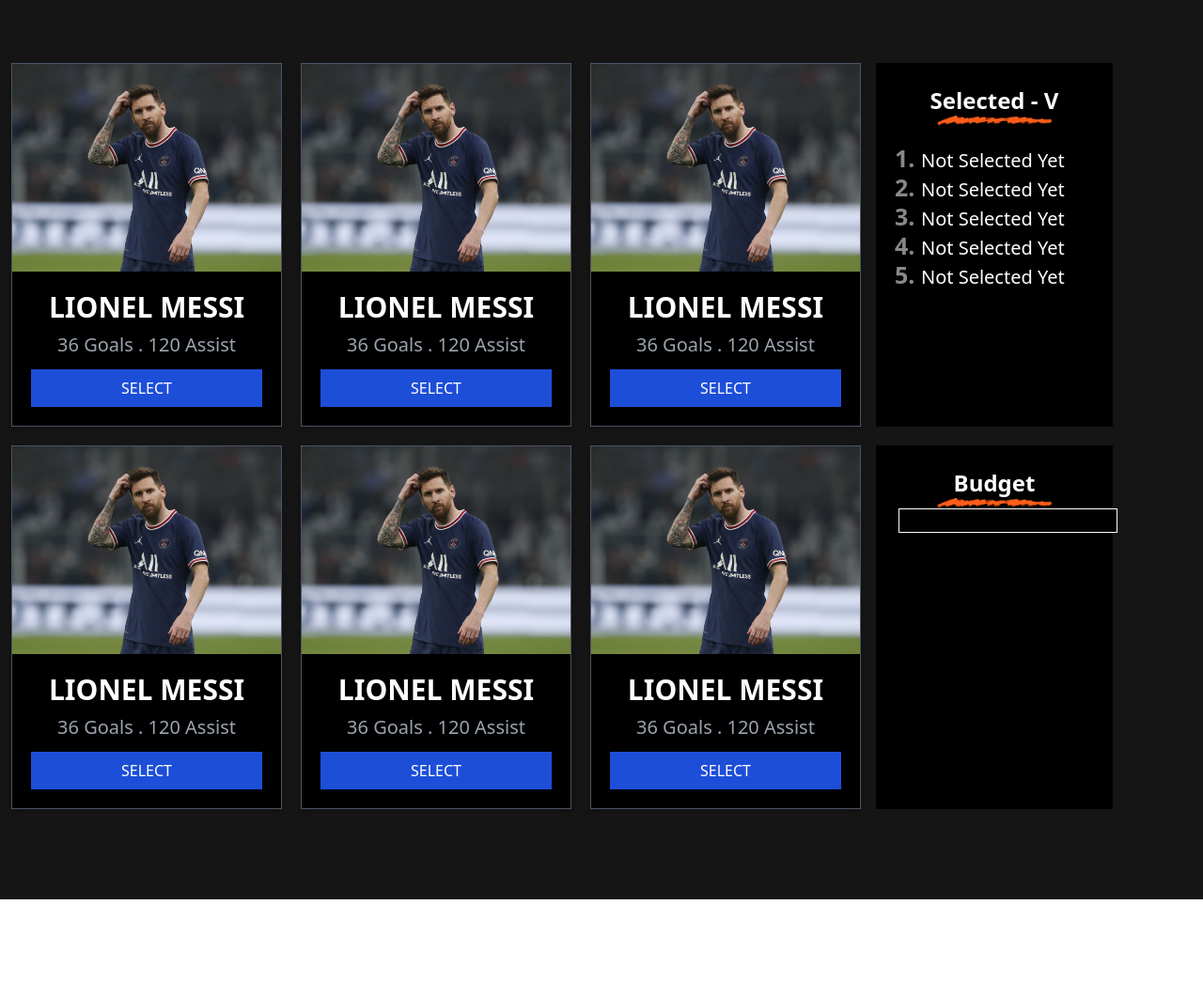
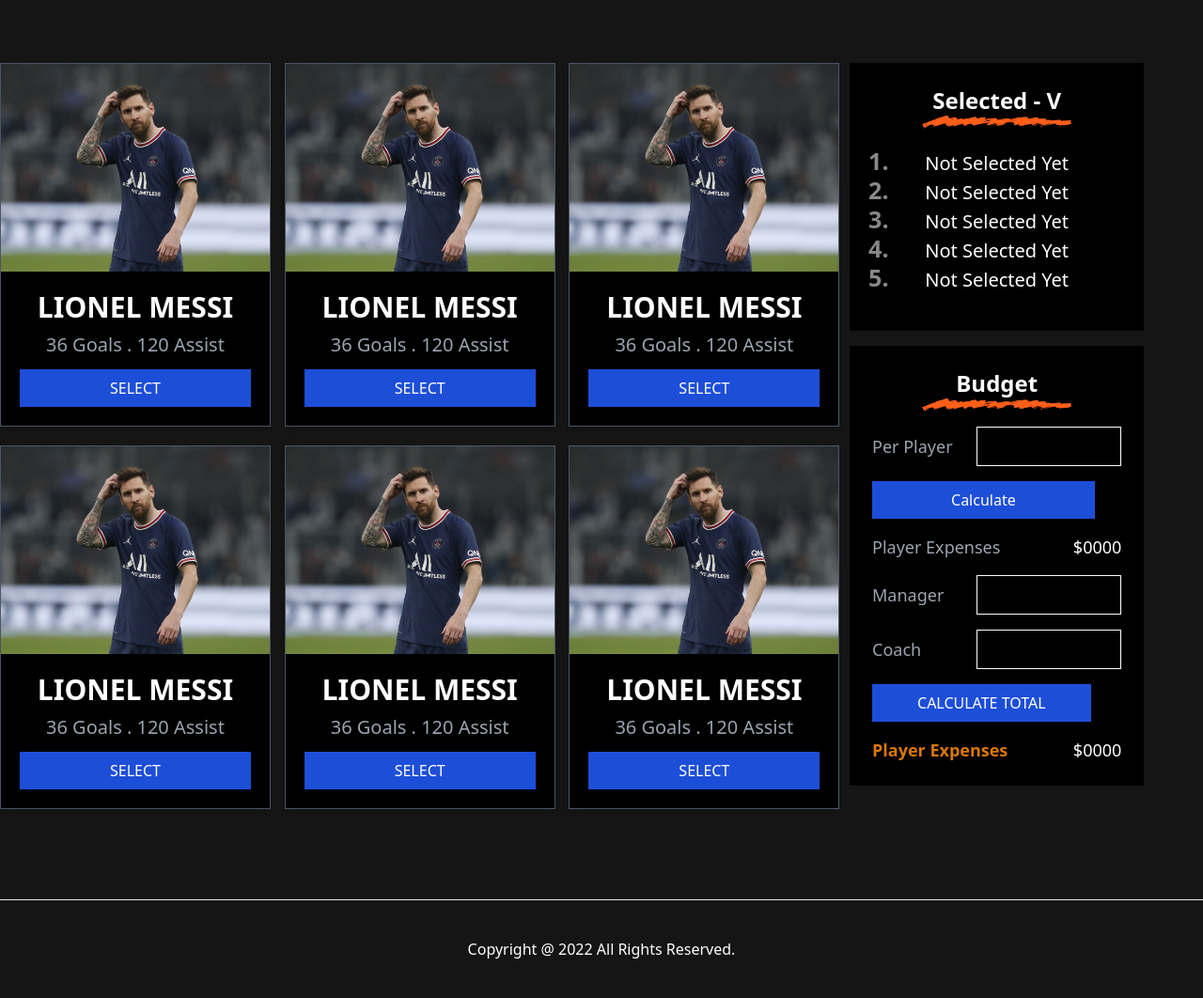
Before and after one commit to NabilNewaz/PickFiveBestPSGPlayer, a plain HTML site: page index.html in a window 1280 px wide. Shown: the part 400-1462 px from the top of the page at 94% size. Before the commit the page ends 1357 px from the top, so only its background shows below. Drawn offline with nearby package versions, Linux system fonts and the light colour scheme.

Commit message:
static fond end complete

```diff
--- a/index.html
+++ b/index.html
@@ -35,7 +35,8 @@
     <main>
         <section class="flex justify-center main-section mx-auto py-20">
             <div class="grid grid-cols-3 gap-1 place-items-centeplace-items-cente">
-                <div class="w-min bg-black border border-gray-200 shadow-md dark:bg-gray-800 border-gray-600 mr-4 mb-4">
+                <div
+                    class="w-min h-min bg-black border border-gray-200 shadow-md dark:bg-gray-800 border-gray-600 mr-4 mb-4">
                     <img class="" src="images/Lionel_Messi.png" alt="">
                     <div class="p-5">
                         <h5 class="mb-2 text-3xl font-bold text-white uppercase text-center">
@@ -50,7 +51,8 @@
                         </div>
                     </div>
                 </div>
-                <div class="w-min bg-black border border-gray-200 shadow-md dark:bg-gray-800 border-gray-600 mr-4 mb-4">
+                <div
+                    class="w-min h-min bg-black border border-gray-200 shadow-md dark:bg-gray-800 border-gray-600 mr-4 mb-4">
                     <img class="" src="images/Lionel_Messi.png" alt="">
                     <div class="p-5">
                         <h5 class="mb-2 text-3xl font-bold text-white uppercase text-center">
@@ -65,7 +67,8 @@
                         </div>
                     </div>
                 </div>
-                <div class="w-min bg-black border border-gray-200 shadow-md dark:bg-gray-800 border-gray-600 mr-4 mb-4">
+                <div
+                    class="w-min h-min bg-black border border-gray-200 shadow-md dark:bg-gray-800 border-gray-600 mr-4 mb-4">
                     <img class="" src="images/Lionel_Messi.png" alt="">
                     <div class="p-5">
                         <h5 class="mb-2 text-3xl font-bold text-white uppercase text-center">
@@ -80,7 +83,8 @@
                         </div>
                     </div>
                 </div>
-                <div class="w-min bg-black border border-gray-200 shadow-md dark:bg-gray-800 border-gray-600 mr-4 mb-4">
+                <div
+                    class="w-min h-min bg-black border border-gray-200 shadow-md dark:bg-gray-800 border-gray-600 mr-4 mb-4">
                     <img class="" src="images/Lionel_Messi.png" alt="">
                     <div class="p-5">
                         <h5 class="mb-2 text-3xl font-bold text-white uppercase text-center">
@@ -95,7 +99,8 @@
                         </div>
                     </div>
                 </div>
-                <div class="w-min bg-black border border-gray-200 shadow-md dark:bg-gray-800 border-gray-600 mr-4 mb-4">
+                <div
+                    class="w-min h-min bg-black border border-gray-200 shadow-md dark:bg-gray-800 border-gray-600 mr-4 mb-4">
                     <img class="" src="images/Lionel_Messi.png" alt="">
                     <div class="p-5">
                         <h5 class="mb-2 text-3xl font-bold text-white uppercase text-center">
@@ -110,7 +115,8 @@
                         </div>
                     </div>
                 </div>
-                <div class="w-min bg-black border border-gray-200 shadow-md dark:bg-gray-800 border-gray-600 mr-4 mb-4">
+                <div
+                    class="w-min h-min bg-black border border-gray-200 shadow-md dark:bg-gray-800 border-gray-600 mr-4 mb-4">
                     <img class="" src="images/Lionel_Messi.png" alt="">
                     <div class="p-5">
                         <h5 class="mb-2 text-3xl font-bold text-white uppercase text-center">
@@ -126,13 +132,14 @@
                     </div>
                 </div>
             </div>
-            <div class="grid grid-rows-2 gap-1">
-                <div class="bg-black p-6 mb-4 w-9/12">
+
+            <div class="flex flex-col">
+                <div class="bg-black h-min p-6 mb-4 w-10/12">
                     <div>
                         <h4 class="text-2xl font-bold text-center text-white">Selected - V</h4>
                         <img class="w-3/5 mx-auto" src="images/heding_underline.png" alt="">
                     </div>
-                    <div class="text-white text-xl px-6 pt-5 pb-4">
+                    <div class="text-white text-center text-xl px-6 pt-5 pb-4">
                         <ol class="list-decimal">
                             <li>Not Selected Yet</li>
                             <li>Not Selected Yet</li>
@@ -142,14 +149,56 @@
                         </ol>
                     </div>
                 </div>
-                <div class="bg-black p-6 mb-4 w-9/12">
+                <div class="bg-black p-6 mb-4 w-10/12">
                     <div>
                         <h4 class="text-2xl font-bold text-center text-white">Budget</h4>
                         <img class="w-3/5 mx-auto" src="images/heding_underline.png" alt="">
                     </div>
+                    <div class="my-4">
+                        <div class="flex">
+                            <label class="text-gray-400 text-lg flex items-center mr-auto" for="perPlayer">Per
+                                Player</label>
+                            <input id="perPlayer" class="border text-white border-white bg-black w-7/12 p-2"
+                                type="text">
+                        </div>
+                    </div>
                     <div>
-                        <label for="perPlayer"></label>
-                        <input id="perPlayer" class="border border-white bg-black" type="text">
+                        <button
+                            class="items-center py-2 px-20 text-1xl font-medium text-center text-white bg-blue-700 hover:bg-blue-800 mb-4">
+                            <span class="px-1">Calculate</span>
+                        </button>
+                    </div>
+                    <div>
+                        <div class="flex">
+                            <p class="text-gray-400 text-lg mr-auto">Player Expenses</p>
+                            <p class="text-white text-lg text-left">$<span>0000</span></p>
+                        </div>
+                        <div class="my-4">
+                            <div class="flex">
+                                <label class="text-gray-400 text-lg flex items-center mr-auto"
+                                    for="perPlayer">Manager</label>
+                                <input id="perPlayer" class="border text-white border-white bg-black w-7/12 p-2"
+                                    type="text">
+                            </div>
+                        </div>
+                        <div class="my-4">
+                            <div class="flex">
+                                <label class="text-gray-400 text-lg flex items-center mr-auto"
+                                    for="perPlayer">Coach</label>
+                                <input id="perPlayer" class="border text-white border-white bg-black w-7/12 p-2"
+                                    type="text">
+                            </div>
+                        </div>
+                    </div>
+                    <div>
+                        <button
+                            class="items-center uppercase py-2 px-12 text-1xl font-medium text-center text-white bg-blue-700 hover:bg-blue-800 focus:ring-4 focus:outline-none focus:ring-blue-300 dark:bg-blue-600 dark:hover:bg-blue-700 dark:focus:ring-blue-800 mb-4">
+                            Calculate Total
+                        </button>
+                        <div class="flex">
+                            <p class="text-amber-600 text-lg mr-auto font-bold">Player Expenses</p>
+                            <p class="text-white text-lg text-left">$<span>0000</span></p>
+                        </div>
                     </div>
 
                 </div>
@@ -157,6 +206,13 @@
         </section>
     </main>
 
+    <footer>
+        <section class="main-section">
+            <hr>
+            <h2 class="text-white text-center pt-10 pb-10">Copyright @ 2022 All Rights Reserved.</h2>
+        </section>
+    </footer>
+
 </body>
 
 </html>
```
